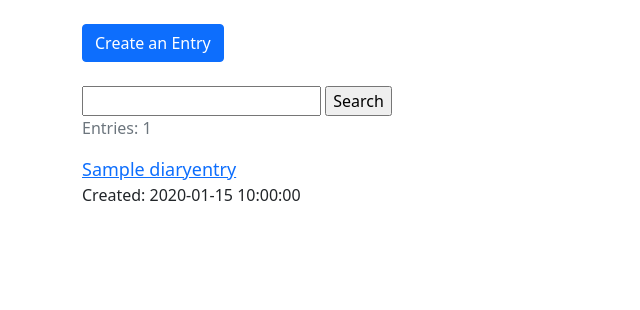
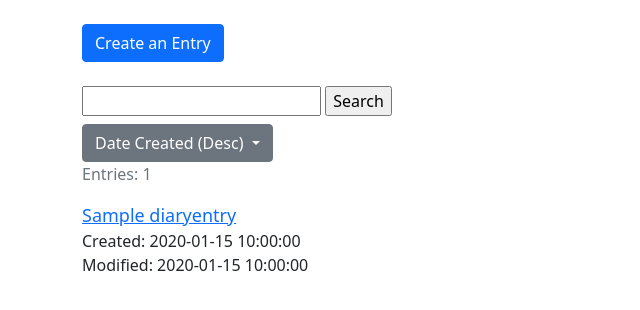
Before and after one commit to taniaarya/personal-diary, a Flask app: page / in a window 1280 px wide. Shown: the part 56-366 px from the top of the page, without its empty margins (0-640 px from the left). Run offline with Flask 2, Linux system fonts and the light colour scheme; a user stored in the database is signed in; tables that the repository leaves empty hold one stand-in row (values such as "Sample post"); some libraries are stand-ins or nearby versions.

Commit message:
Sort By Date Functionality

```diff
--- a/personal_diary/app.py
+++ b/personal_diary/app.py
@@ -1,5 +1,5 @@
 import os
-from flask import Flask, Markup, render_template, url_for, redirect, flash, abort
+from flask import Flask, Markup, render_template, url_for, redirect, flash, abort, request
 from flask_login import LoginManager, login_user, current_user, login_required, logout_user
 from personal_diary.diary import Diary
 from personal_diary import db
@@ -36,21 +36,22 @@ def create_app(db_name):
     with flask_app.app_context():
         db.create_all()
 
-    @flask_app.route("/", methods=['GET', 'POST'])
+    @flask_app.route("/", methods=['GET'])
     @login_required
     def read_entries():
         """
         Renders the page showing a list of the current entries or entries matching the user's search query.
         """
+        sort_type = request.args.get('sort_type', default="created_desc")
+
+        search_query = request.args.get('search', default="")
         search_form = SearchEntryForm()
-        if search_form.validate_on_submit():
-            search_query = search_form.data["search"]
-            return render_template("index.html",
-                                   entries=Diary.search_entries(search_query, current_user.id),
-                                   form=search_form)
 
-        all_entries = Diary.read_all_entries(current_user.id)
-        return render_template("index.html", entries=all_entries, form=search_form)
+        return render_template("index.html",
+                               entries=Diary.search_entries(search_query, current_user.id, sort_type),
+                               form=search_form,
+                               search_query=search_query,
+                               sort_type=sort_type)
 
     @flask_app.route("/entry/<entry_id>", methods=['GET'])
     @login_required
--- a/personal_diary/diary.py
+++ b/personal_diary/diary.py
@@ -1,7 +1,9 @@
 from datetime import datetime
 import uuid
+from sqlalchemy import desc, asc
 from personal_diary.models import Entry
 from personal_diary import db
+from typing import Iterable
 
 
 class Diary:
@@ -28,7 +30,7 @@ class Diary:
                       title=request["title"],
                       body=request["body"],
                       created=curr_datetime,
-                      modified=None,
+                      modified=curr_datetime,
                       folder=None,
                       user_id=request["user_id"])
         db.session.add(entry)
@@ -51,17 +53,19 @@ class Diary:
         return {"entry": entry}
 
     @staticmethod
-    def read_all_entries(user_id: str) -> dict:
+    def read_all_entries(user_id: str, sort_by: str = "created_desc") -> dict:
         """
         Reads all entries currently stored in local database.
 
         Args:
             user_id: string representing the id of the user the entry belongs to
+            sort_by: string indicating how entries should be sorted by
 
         Returns:
              dictionary containing all the stored entries, where each entry has an id, title, body, date, and time
         """
         all_entries = Entry.query.filter_by(user_id=user_id)
+        all_entries = Diary.sort_entries(all_entries, sort_by)
         entry_dict = {}
 
         for entry in all_entries:
@@ -85,6 +89,7 @@ class Diary:
         entry_id = request["entry_id"]
         entry.body = request["body"]
         entry.title = request["title"]
+        entry.modified = datetime.now()
         db.session.commit()
         return {entry_id: entry}
 
@@ -107,7 +112,7 @@ class Diary:
         return {"entry_id": entry_id}
 
     @staticmethod
-    def search_entries(search_query: str, user_id: str) -> dict:
+    def search_entries(search_query: str, user_id: str, sort_by: str = "created_desc") -> dict:
         """
         Returns entries that contain the keywords in the search query. The search is not case-sensitive.
         An entry matches the search query if it contains all keywords in its title or body text.
@@ -116,12 +121,18 @@ class Diary:
             search_query: a string containing keywords to search for in the query. For example, a string of
             "apple pear" has two keywords of "apple" and "pear".
             user_id: string representing the id of the user the entry belongs to
+            sort_by: string representing how entries should be sorted by
 
         Returns:
             dictionary containing the entries that match the search query
         """
         matching_entries = Entry.query.filter_by(user_id=user_id)
-        for keyword in search_query.split(' '):
+        matching_entries = Diary.sort_entries(matching_entries, sort_by)
+
+        if search_query is None:
+            return Diary.read_all_entries(user_id)
+
+        for keyword in search_query.split():
             matching_entries = matching_entries.filter(Entry.title.ilike("%" + keyword + "%") |
                                                        Entry.body.ilike("%" + keyword + "%"))
 
@@ -130,3 +141,14 @@ class Diary:
             entry_dict[entry.id] = entry
 
         return entry_dict
+
+    @staticmethod
+    def sort_entries(entries: Entry, sort_type: str) -> Iterable:
+        if sort_type == "created_asc":
+            return entries.order_by(asc(Entry.created))
+        elif sort_type == "modified_asc":
+            return entries.order_by(asc(Entry.modified))
+        elif sort_type == "modified_desc":
+            return entries.order_by(desc(Entry.modified))
+        else:
+            return entries.order_by(desc(Entry.created))
--- a/personal_diary/forms.py
+++ b/personal_diary/forms.py
@@ -1,5 +1,5 @@
 from flask_wtf import FlaskForm
-from wtforms import StringField, SubmitField, PasswordField, SearchField
+from wtforms import StringField, SubmitField, PasswordField, SearchField, SelectField
 from wtforms.validators import DataRequired, Length
 from flask_ckeditor import CKEditorField
 
--- a/personal_diary/templates/base.html
+++ b/personal_diary/templates/base.html
@@ -10,9 +10,6 @@ The base HTML template file that the other pages extend from. It includes a navi
     <title>Personal Diary</title>
     <link href="https://cdn.jsdelivr.net/npm/bootstrap@5.0.2/dist/css/bootstrap.min.css" rel="stylesheet"
           integrity="sha384-EVSTQN3/azprG1Anm3QDgpJLIm9Nao0Yz1ztcQTwFspd3yD65VohhpuuCOmLASjC" crossorigin="anonymous">
-    <script src="https://cdn.jsdelivr.net/npm/bootstrap@5.0.2/dist/js/bootstrap.bundle.min.js"
-            integrity="sha384-MrcW6ZMFYlzcLA8Nl+NtUVF0sA7MsXsP1UyJoMp4YLEuNSfAP+JcXn/tWtIaxVXM" crossorigin="anonymous">
-    </script>
 </head>
 
 <body>
@@ -75,6 +72,12 @@ The base HTML template file that the other pages extend from. It includes a navi
         {% endblock %}
 
     </div>
+
+    <script src="https://cdn.jsdelivr.net/npm/bootstrap@5.0.2/dist/js/bootstrap.bundle.min.js"
+            integrity="sha384-MrcW6ZMFYlzcLA8Nl+NtUVF0sA7MsXsP1UyJoMp4YLEuNSfAP+JcXn/tWtIaxVXM" crossorigin="anonymous">
+    </script>
+
+
 </body>
 
 </html>
--- a/personal_diary/templates/index.html
+++ b/personal_diary/templates/index.html
@@ -15,22 +15,49 @@ Args:
 <div>
     <a href="{{ url_for('create_entry') }}" class="btn btn-primary mt-4 mb-4" role="button">Create an Entry</a>
 
-    <form method="post" action="" style="max-width:600px">
-        {{ form.csrf_token }}
-        {{ form.search }}
+    <form style="max-width:600px" class="mb-2">
+        {{ form.search(value=search_query) }}
         {{ form.submit }}
     </form>
+
+    <div class="btn-group">
+        <button type="button" class="btn btn-secondary dropdown-toggle" data-bs-toggle="dropdown" aria-expanded="false">
+            {% if sort_type|string() == "created_desc" %}
+                Date Created (Desc)
+            {% elif sort_type|string() == "created_asc" %}
+                Date Created (Asc)
+            {% elif sort_type|string() == "modified_desc" %}
+                Date Modified (Desc)
+            {% elif sort_type|string() == "modified_asc" %}
+                Date Modified (Asc)
+            {% endif %}
+        </button>
+        <ul class="dropdown-menu">
+            <li><a class="dropdown-item" href="{{ url_for('read_entries',
+            sort_type='created_desc', search=search_query) }}">Date Created (Desc)</a></li>
+            <li><a class="dropdown-item" href="{{ url_for('read_entries',
+            sort_type='modified_desc', search=search_query) }}">Date Modified (Desc)</a></li>
+            <li><a class="dropdown-item" href="{{ url_for('read_entries',
+            sort_type='created_asc', search=search_query) }}">Date Created (Asc)</a></li>
+            <li><a class="dropdown-item" href="{{ url_for('read_entries',
+            sort_type='modified_asc', search=search_query) }}">Date Modified (Asc)</a></li>
+        </ul>
+    </div>
 
     {% if entries|length == 0 %}
         <p>There are no entries.</p>
     {% else %}
         <p class="text-secondary" style="font-size: 16px">Entries: {{entries|length}}</p>
-        {% for entry_id, entry in entries.items()|reverse %}
+        {% for entry_id, entry in entries.items() %}
             <div style="width: 800px">
-                    <a style="font-size: 18px"
-                       href="{{ url_for('read_single_entry', entry_id=entry.id) }}">{{entry.title}}
-                    </a>
-                    <p style="font-size: 16px" class="mb-4">Created: {{entry.created.replace(microsecond=0)}}</p>
+                <a style="font-size: 18px"
+                   href="{{ url_for('read_single_entry', entry_id=entry.id) }}">{{entry.title}}
+                </a>
+                <p style="font-size: 16px" class="mb-4">
+                    Created: {{entry.created.replace(microsecond=0)}}
+                    <br>
+                    Modified: {{entry.modified.replace(microsecond=0)}}
+                </p>
             </div>
         {% endfor %}
     {% endif %}
--- a/requirements.txt
+++ b/requirements.txt
@@ -1,6 +1,7 @@
 click
 Flask
 Flask-SQLAlchemy
+SQLAlchemy
 Flask-Login
 Flask-WTF
 Werkzeug
```
Also changed, not shown: tests/test_app.py (+32 -32 lines), tests/test_diary.py (+2 -2 lines).
